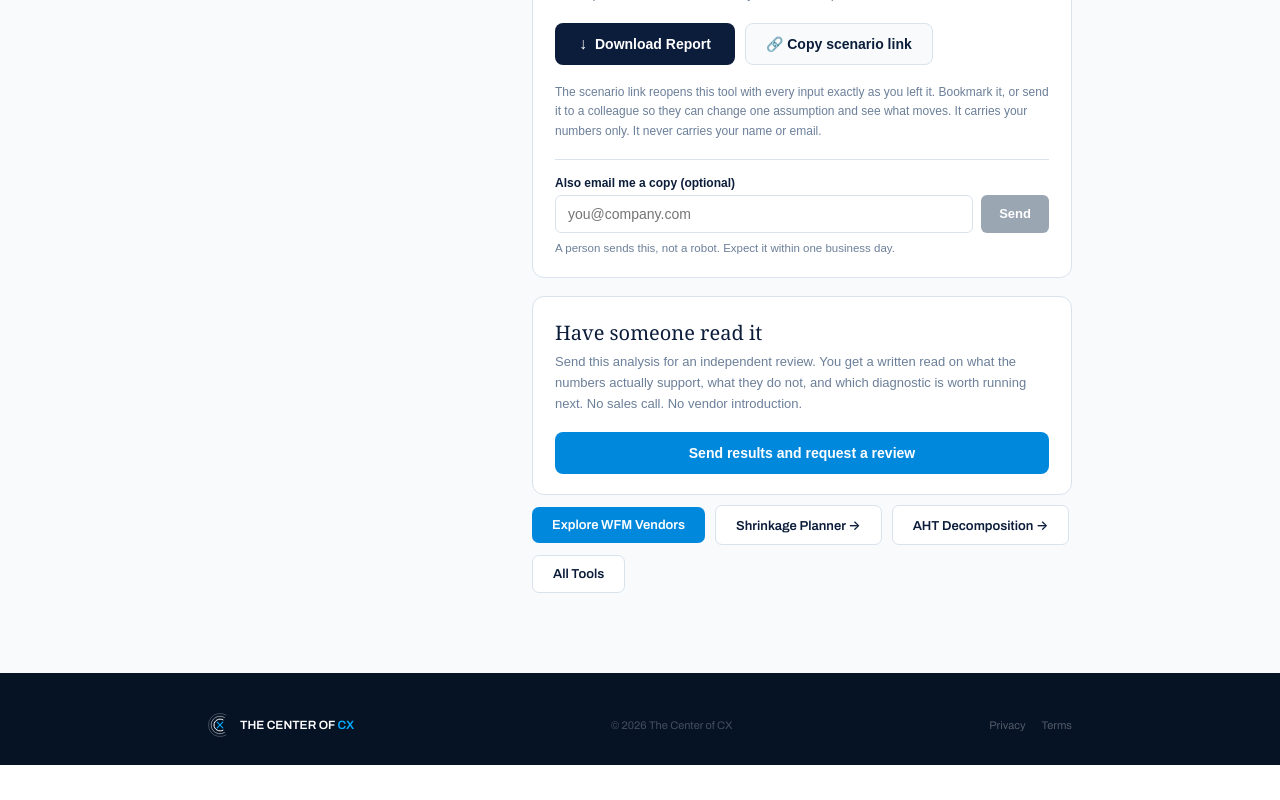
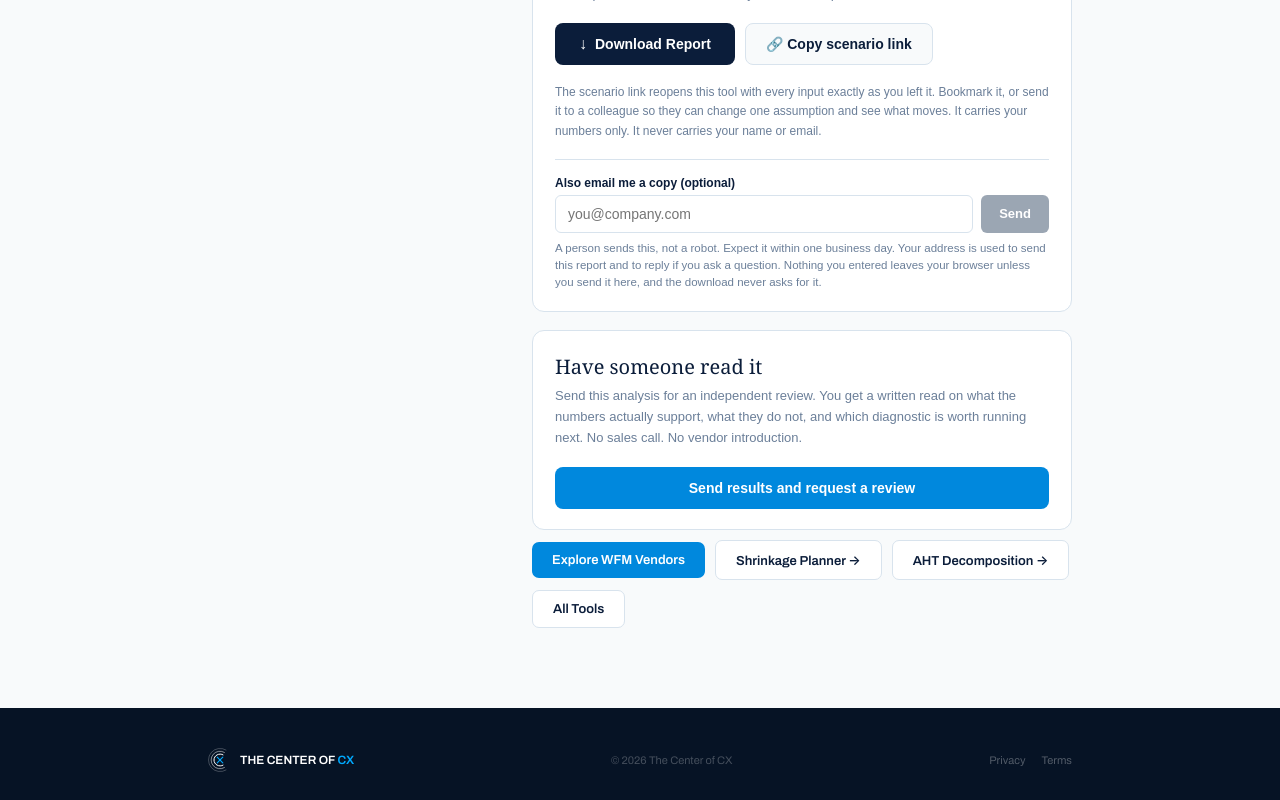
Before and after one commit to thomasbakerj-lgtm/CENTER-OF-CX, a React (Vite) app: page /tools/staffing-calculator in a window 1280 px wide. Shown: the part 1713-2513 px from the top of the page. Before the commit the page ends 2478 px from the top, so only its background shows below. Built offline with nearby package versions, Linux system fonts and the light colour scheme.

Commit message:
Update ReportActions.jsx

```diff
--- a/ReportActions.jsx
+++ b/ReportActions.jsx
@@ -300,6 +300,9 @@ export default function ReportActions({
               </div>
               <p style={{ fontSize: 11.5, color: MUTED, marginTop: 7, lineHeight: 1.5 }}>
                 A person sends this, not a robot. Expect it within one business day.
+                Your address is used to send this report and to reply if you ask a question.
+                Nothing you entered leaves your browser unless you send it here, and the
+                download never asks for it.
               </p>
               {copyState === "error" && (
                 <p style={{ fontSize: 12, color: RED, marginTop: 6 }}>
```
